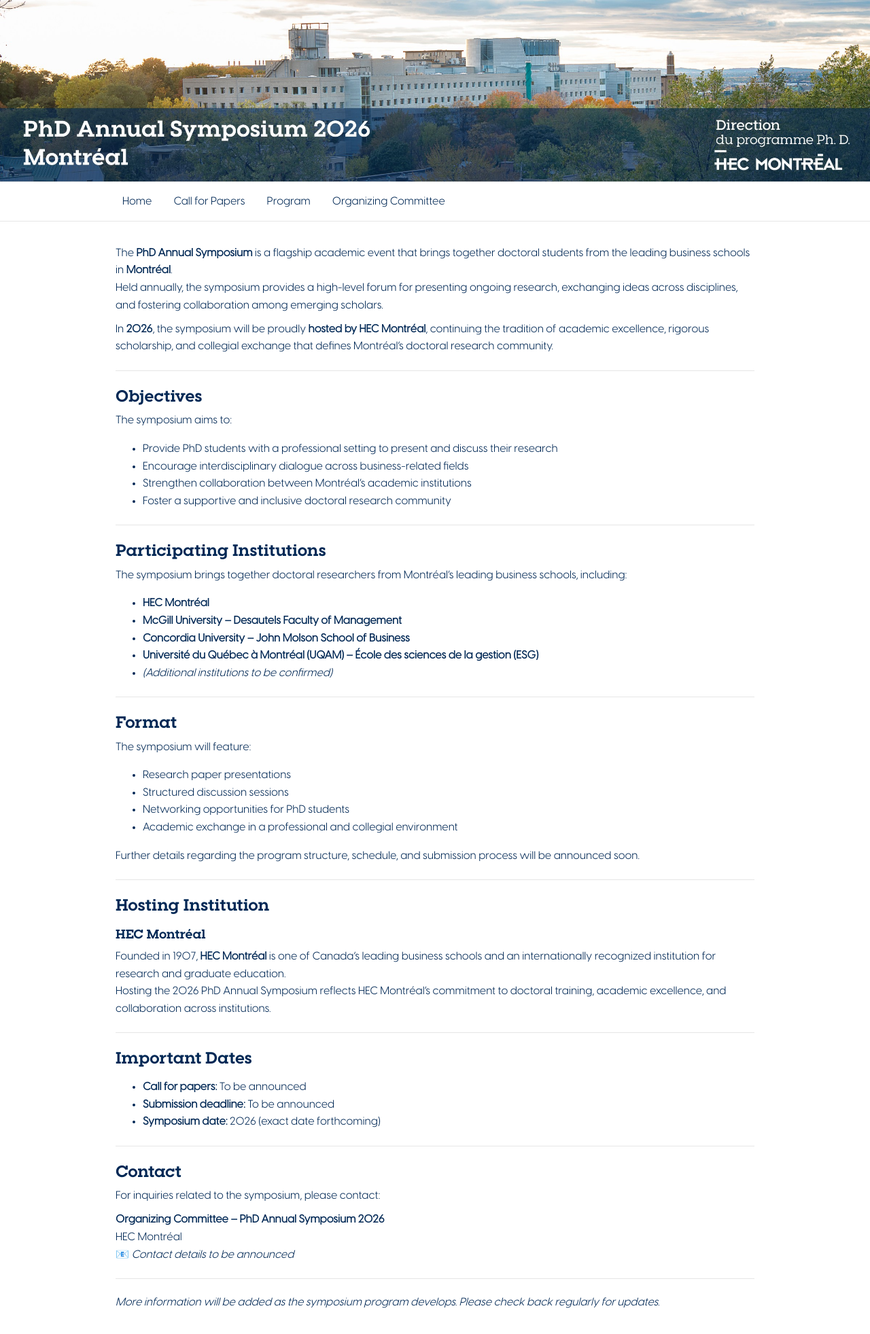
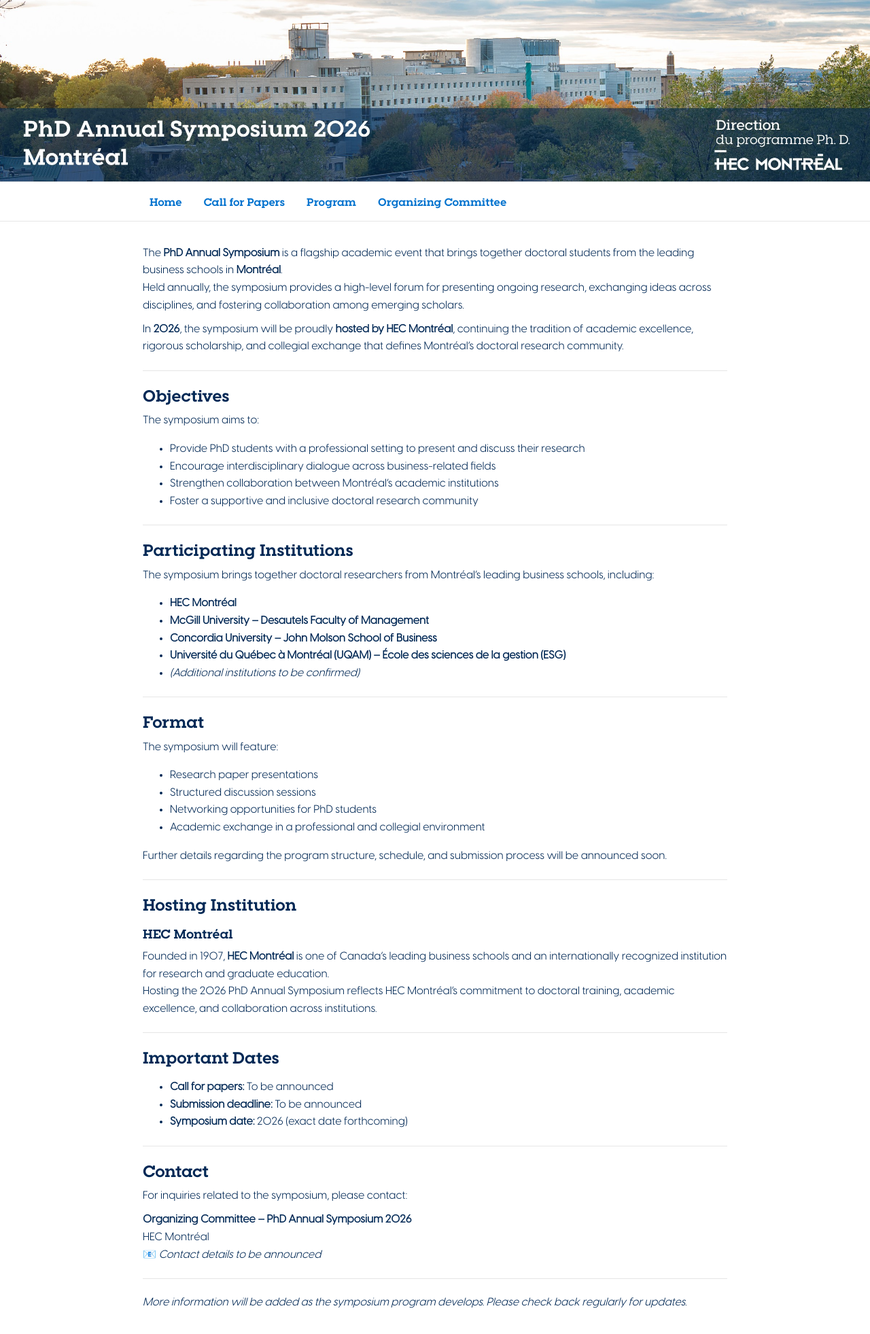
Before and after one commit to juanseripe/symposium2026, a Jekyll site: the page built from docs/index.md, in a window 1280 px wide. Shown: the whole page at 68% size. Built offline with Jekyll 4.4.1, drawn with Linux system fonts in a browser that asks for light colours.

Commit message:
Menu colors

```diff
--- a/docs/assets/style.css
+++ b/docs/assets/style.css
@@ -1,12 +1,13 @@
 /* Minimal stylesheet for the /docs Jekyll site */
 
 :root {
-  --maxw: 980px;
+  --maxw: 900px;
   --pad: 20px;
   --bg: #ffffff;
   --fg: #002855;
   --muted: #666666;
   --border: #e6e6e6;
+  --accent: #0072ce;
 }
 
 * { box-sizing: border-box; }
@@ -64,10 +65,12 @@ body {
 
 .main-nav a {
   text-decoration: none;
-  color: var(--fg);
+  color: var(--accent);
   padding: 6px 10px;
   border-radius: 10px;
   display: inline-block;
+  font-family: "Visby Slab", "Visby", -apple-system, BlinkMacSystemFont, "Segoe UI", Roboto, Helvetica, Arial, sans-serif;
+  font-weight: 600;
 }
 
 .main-nav a:hover { background: #f5f5f5; }
```
